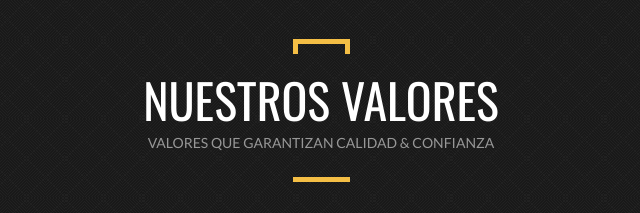
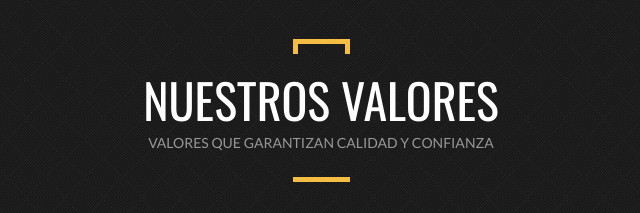
Before and after one commit to emahdev/ermes, a plain HTML site: page index.html in a window 1280 px wide. Shown: the part 1640-1853 px from the top of the page, 319-959 px from the left. Drawn offline with nearby package versions, Linux system fonts and the light colour scheme.

Commit message:
calidad y confianza

```diff
--- a/index.html
+++ b/index.html
@@ -170,7 +170,7 @@
         <div class="container">
             <div class="content-head content-head-lite text-center text-uppercase">
                 <h4>Nuestros Valores</h4>
-                <p>Valores que Garantizan Calidad &amp; Confianza</p>
+                <p>Valores que garantizan Calidad y confianza</p>
             </div>
             <div class="row">
                 <div class="col-md-3 col-sm-12 col-xs-12">
```
Also changed, not shown: 404.html (+1 -1 lines).
